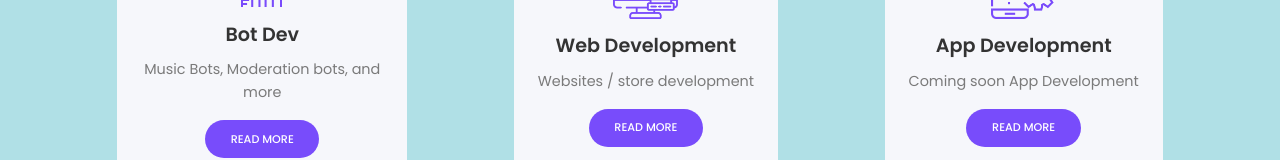
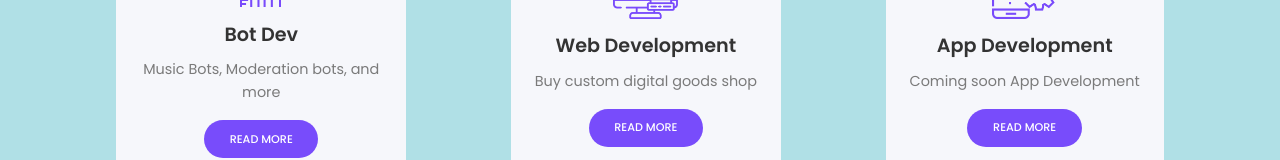
Before and after one commit to anonymouseJoke/secret.github.io, a plain HTML site: page index.html in a window 1280 px wide. Shown: the part 1152-1312 px from the top of the page. Drawn offline with nearby package versions, Linux system fonts and the light colour scheme.

Commit message:
Update index.html

```diff
--- a/index.html
+++ b/index.html
@@ -132,7 +132,7 @@ Music Bots, Moderation bots, and more
                   <img src="./img/code-icon.png" class="icon" alt="" />
                   <h3 class="title-sm">Web Development</h3>
                   <p class="text">
-Websites / store development
+Buy custom digital goods shop
                   </p>
                   <a href="https://shop.secretguard.xyz/" class="btn small">Read more</a>
                 </div>
```
